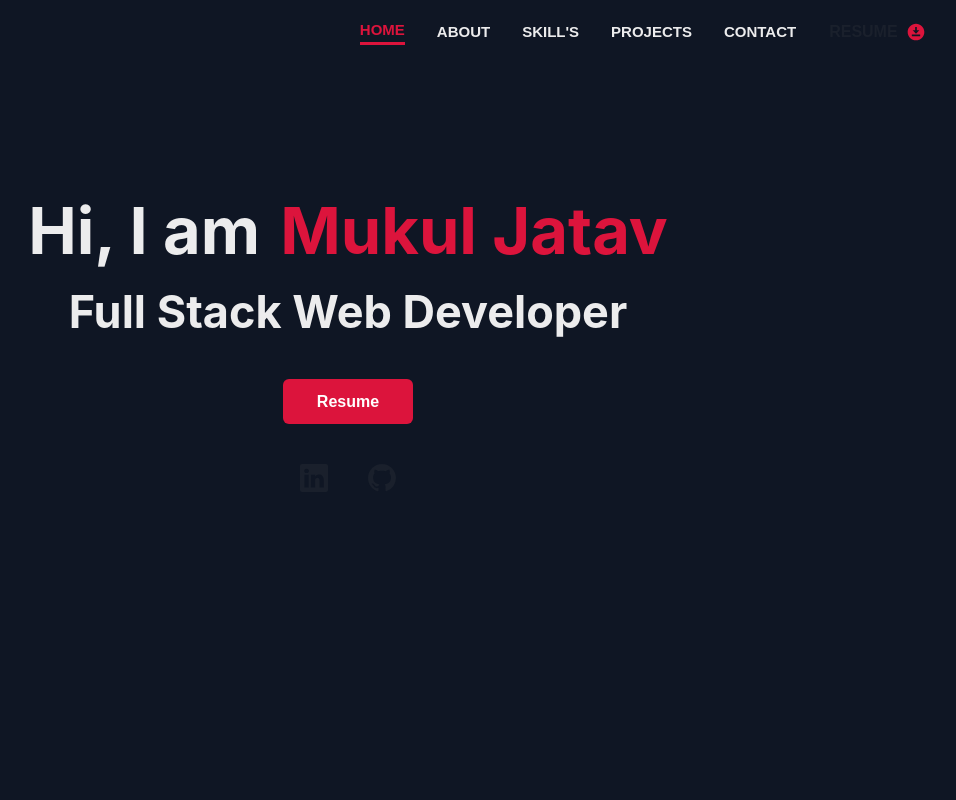
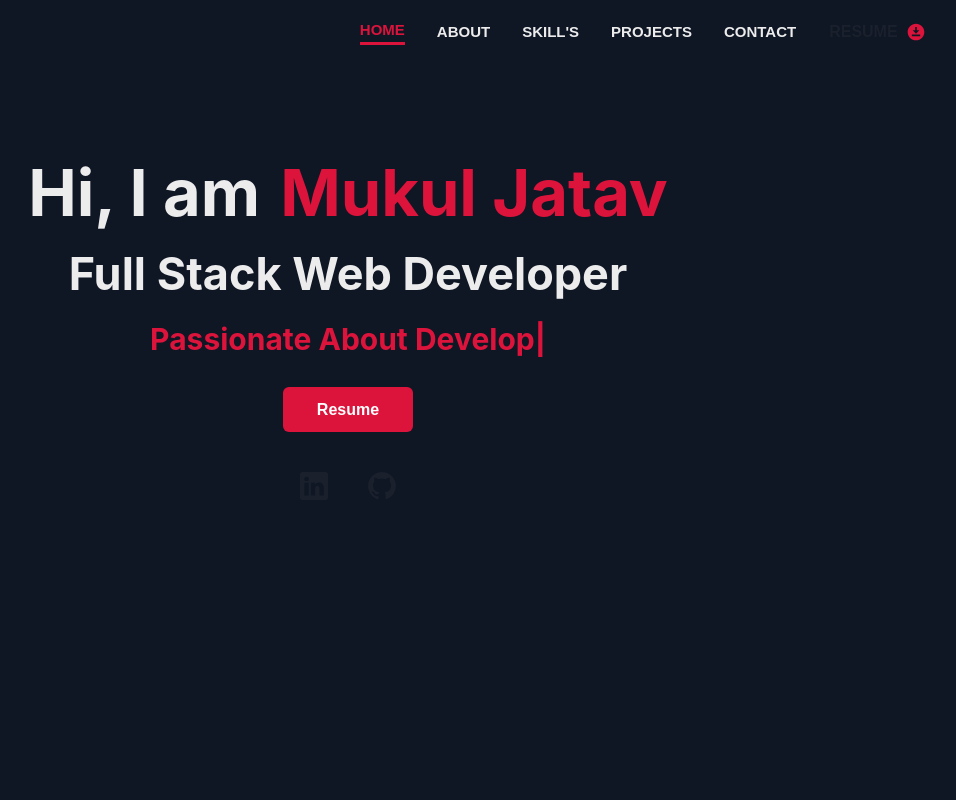
Before and after one commit to mukulsomukesh/mukulsomukesh.github.io, a React (Create React App) app: page / in a window 1280 px wide. Shown: the top 800 px of the page, without its empty margins (292-1248 px from the left). Built offline with nearby package versions, Linux system fonts and the light colour scheme.

Commit message:
add animated text

```diff
--- a/package.json
+++ b/package.json
@@ -20,6 +20,7 @@
     "react-icons": "^4.6.0",
     "react-scripts": "^5.0.1",
     "react-scroll": "^1.8.8",
+    "react-type-animation": "^3.1.0",
     "web-vitals": "^2.1.4"
   },
   "scripts": {
--- a/src/Components/About.jsx
+++ b/src/Components/About.jsx
@@ -6,11 +6,11 @@ import AOS from 'aos';
 function About() {
 
   useEffect(() => {
-    AOS.init();
+    AOS.init({});
   }, [])
 
   return (
-      <Box minH="fit-content" p="3%" pl="13%" pr="13%" id="About" data-aos="fade-up" >
+    <Box minH="fit-content" p="3%" pl="13%" pr="13%" id="About" data-aos="zoom-in" >
       {/* about me text, box */}
       <Box m="auto" mb="50px" w="fit-content" color="#dc143c">
         <Text fontSize="3xl" as="b">
@@ -29,6 +29,7 @@ function About() {
       >
         {/* this box contain my profile image */}
         <Box
+          data-aos="zoom-in"
           h="400px"
           w={{ base: "full", sm: "full", md: "37%", xl: "37%" }}
           boxShadow="dark-lg"
@@ -46,20 +47,20 @@ function About() {
           textAlign={"justify"}
           minH="fit-content"
         >
-            <Text mb="15px">
+          <Text mb="15px" data-aos="zoom-in">
             {" "}
             Hello! My name is Mukul Jatav and I am an full stack web developer with experience in HTML, CSS, JavaScript, React.js, Node.js, Express.js, and MongoDB.{" "}
           </Text>
-            <Text mb="15px">
+          <Text mb="15px" data-aos="zoom-in">
             {" "}
             I completed my BCA (Bachelor of Computer Applications) in 2021 from Saharanpur Institute of Advanced Studies..{" "}
           </Text>
-            <Text mb="15px">
+          <Text mb="15px" data-aos="zoom-in">
             {" "}
             I completed a 4-month internship at Salesken. I work with senior developers to build web applications using React JS, HTML 5, JavaScript, and Bootstrap.  This experience improved my software development
             skills and taught me industry-standard development practices.{" "}
           </Text>
-            <Text mb="15px">
+          <Text mb="15px" data-aos="zoom-in">
             {" "}
             I have strong problem-solving skills, and a proactive work approach, and excel in team collaboration with
             excellent communication. Committed to delivering quality work within deadlines, I am a quick learner, adaptable,
--- a/src/Components/Contact.jsx
+++ b/src/Components/Contact.jsx
@@ -92,7 +92,7 @@ export default function Contact() {
 
   return (
     // container
-    <Container minH="90vh" h="fit-content" id="Contact" maxW="100vw" centerContent overflow="hidden" data-aos="fade-up">
+    <Container minH="100vh" h="fit-content" id="Contact" maxW="100vw" centerContent overflow="hidden" data-aos="zoom-in">
       {/* this flex contain contact info & form  */}
       <Flex>
         {/* this box contain contact info like my number, email, etc */}
--- a/src/Components/Github.jsx
+++ b/src/Components/Github.jsx
@@ -12,7 +12,7 @@ function Stats() {
 
 
   return (
-      <Box  id="Stats" h="100vh" p="2%" data-aos="fade-up">
+    <Box id="Stats" h="100vh" p="2%" data-aos="zoom-in">
       {/* component name text  */}
       <Box
         m="auto"
@@ -38,7 +38,7 @@ function Stats() {
         display={{ md: "flex" }}
         borderBottomRadius="0px"
       >
-          <Box p="10px" w="fit-content" m="auto">
+        <Box p="10px" w="fit-content" m="auto" >
           <img
             align="center"
             src="https://github-readme-stats-git-masterrstaa-rickstaa.vercel.app/api?username=mukulsomukesh&theme=dark" alt="mukulsomukesh"
--- a/src/Components/Home.jsx
+++ b/src/Components/Home.jsx
@@ -7,13 +7,15 @@ import {
   Heading,
   Button,
   Tooltip,
+  Text,
 } from "@chakra-ui/react";
 import { BsGithub, BsLinkedin } from "react-icons/bs";
+import { TypeAnimation } from "react-type-animation";
 
 function Home() {
   return (
     <Box
-        pt={{ base: "45%", md: "40%", lg: "15%" }}
+      pt={{ base: "47%", md: "40%", lg: "12%" }}
       id="Home"
       w="fit-content"
       m="auto"
@@ -38,8 +40,23 @@ function Home() {
 
       {/* full stack heading */}
       <Heading as="h2" fontSize={{ base: "20px", md: "40px", lg: "45px" }}>
-          {" "}
-          Full Stack Web Developer{" "}
+        Full Stack Web Developer
+
+      </Heading>
+
+        {/* animated heading */}
+      <Heading   size='lg' color="#dc143c" mt="5">
+        <TypeAnimation
+          cursor={true}
+          sequence={[
+            "UI/UX Enthusiast...", 2000,
+            "Passionate About Development...", 2000,
+          ]}
+          preRenderFirstString={true}
+          speed={200}
+          repeat={Infinity}
+        />
+
       </Heading>
 
       {/* resume button */}
@@ -53,7 +70,7 @@ function Home() {
           color="white"
           w="130px"
           h="45px"
-            mt="40px"
+          mt="30px"
         >
           Resume
         </Button>
--- a/src/Components/Project.jsx
+++ b/src/Components/Project.jsx
@@ -54,7 +54,7 @@ function Project() {
 
   return (
     <Box
-      data-aos="fade-up"
+      data-aos="zoom-in"
       id="Projects"
       mb="50px"
       minH="100vh"
@@ -74,7 +74,8 @@ function Project() {
       <SimpleGrid minChildWidth="290px" spacing="30px">
         {projectData?.map((item) => (
           <Box
-            data-aos="fade-up"
+
+            data-aos="zoom-in"
             h="fit-content"
             key={item.id}
             bg="#0b111b"
--- a/src/Components/Skills.jsx
+++ b/src/Components/Skills.jsx
@@ -48,7 +48,7 @@ export default function Skills() {
   }, [])
 
   return (
-      <Box id="Skill's" w="100%" pr="10%" pl="10%" p="7%" minH="fit-content" data-aos="fade-up">
+    <Box id="Skill's" w="100%" pr="10%" pl="10%" p="7%" minH="fit-content" data-aos="zoom-in">
       {/* component name */}
       <Box m="auto" mb="50px" w="fit-content" color="#dc143c">
         <Text fontSize="3xl" as="b">
@@ -60,7 +60,7 @@ export default function Skills() {
       <SimpleGrid minChildWidth="120px" spacing="15px">
         {skillsData.map((skill) => (
           <Box
-            data-aos="fade-up"
+            data-aos="zoom-in"
             key={skill.name}
             bg="#0b111b"
             borderRadius="10px"
```
Also changed, not shown: src/Assets/profile.jpg (added), 1 other file (tests, documents, lock files or other folders). Lines whose indentation alone changed are shown as unchanged.
